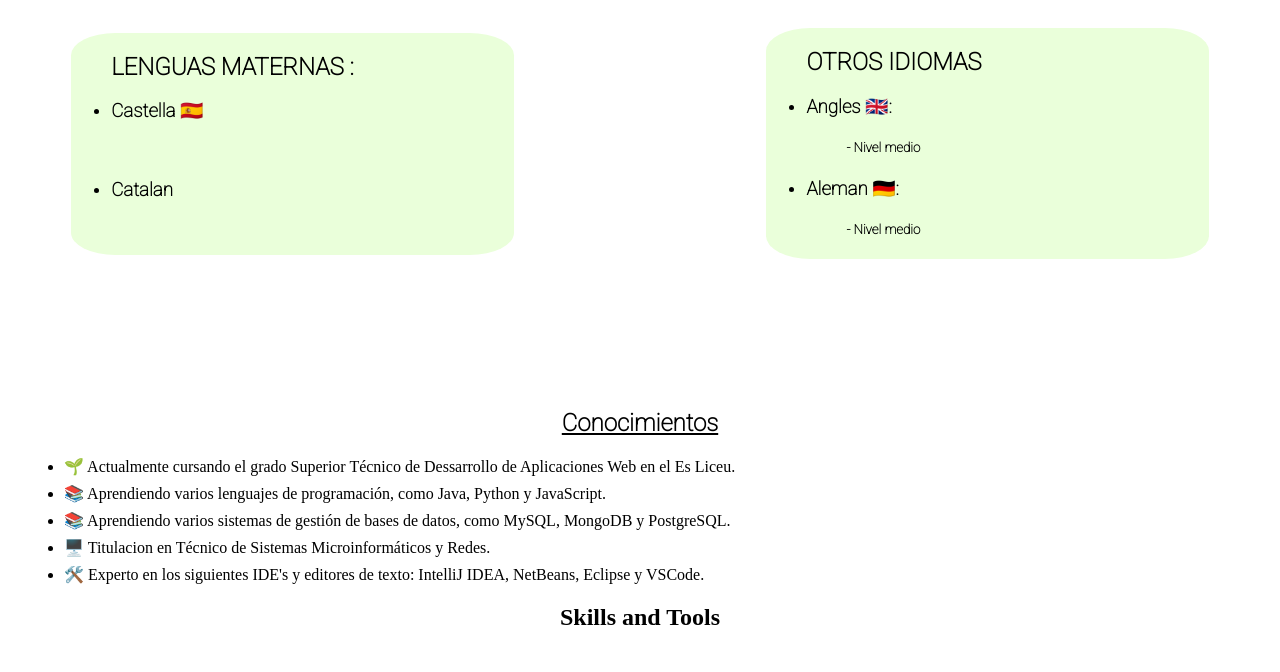
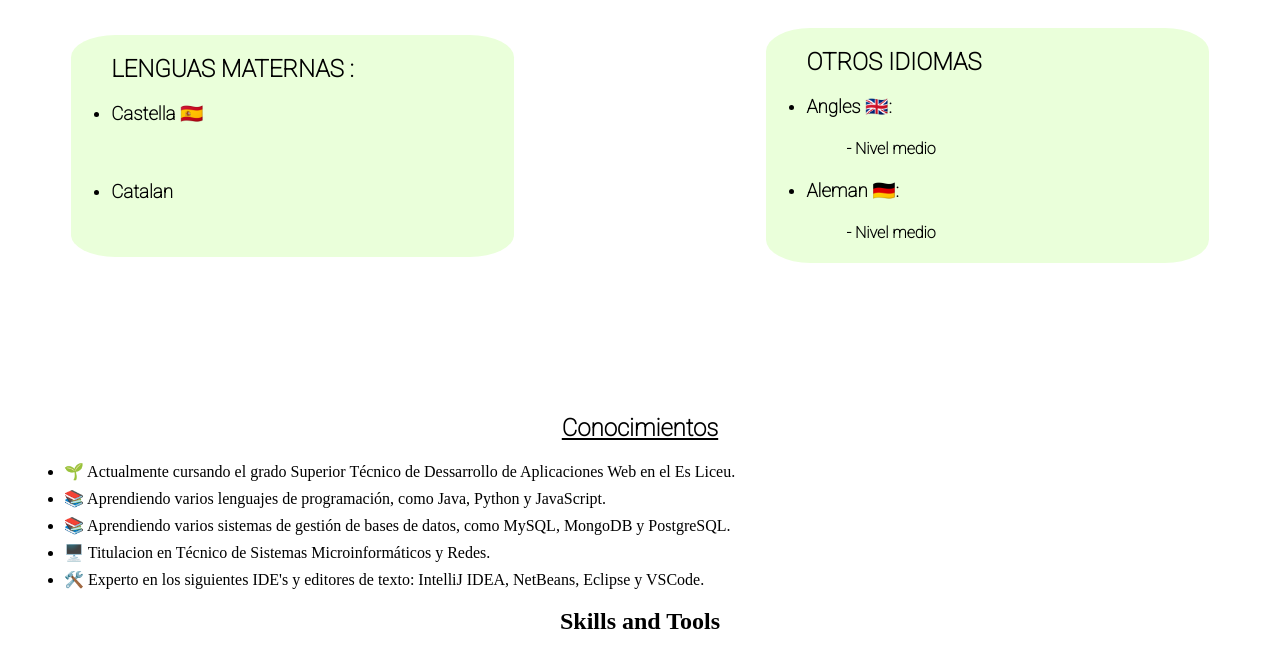
Before and after one commit to JoanLlompart/MiPortafolio, a website built with Parcel: page index.html in a window 1280 px wide. Shown: the part 6300-6972 px from the top of the page. Built offline with nearby package versions, Linux system fonts and the light colour scheme; files whose address does not match are found by name.

Commit message:
Cambiat h5 per h4

```diff
--- a/index.html
+++ b/index.html
@@ -339,14 +339,14 @@
                     <li>
                         <h3>Angles 🇬🇧:</h3>
                         <ol>
-                            <h5>- Nivel medio</h5>
+                            <h4>- Nivel medio</h4>
                         </ol>
                     </li>
 
                     <li>
                         <h3>Aleman 🇩🇪:</h3>
                         <ol>
-                            <h5> - Nivel medio</h5>
+                            <h4> - Nivel medio</h4>
                         </ol>
                     </li>
                 </ul>
```
